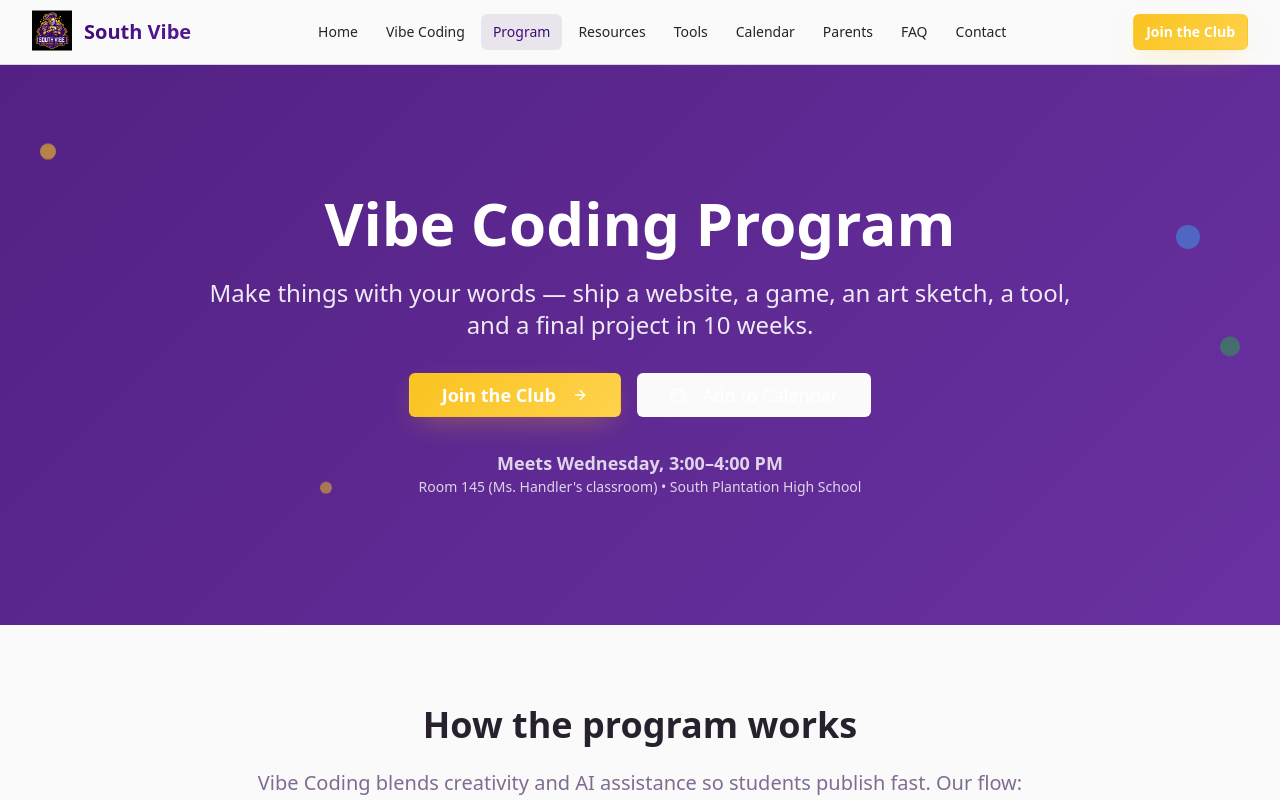
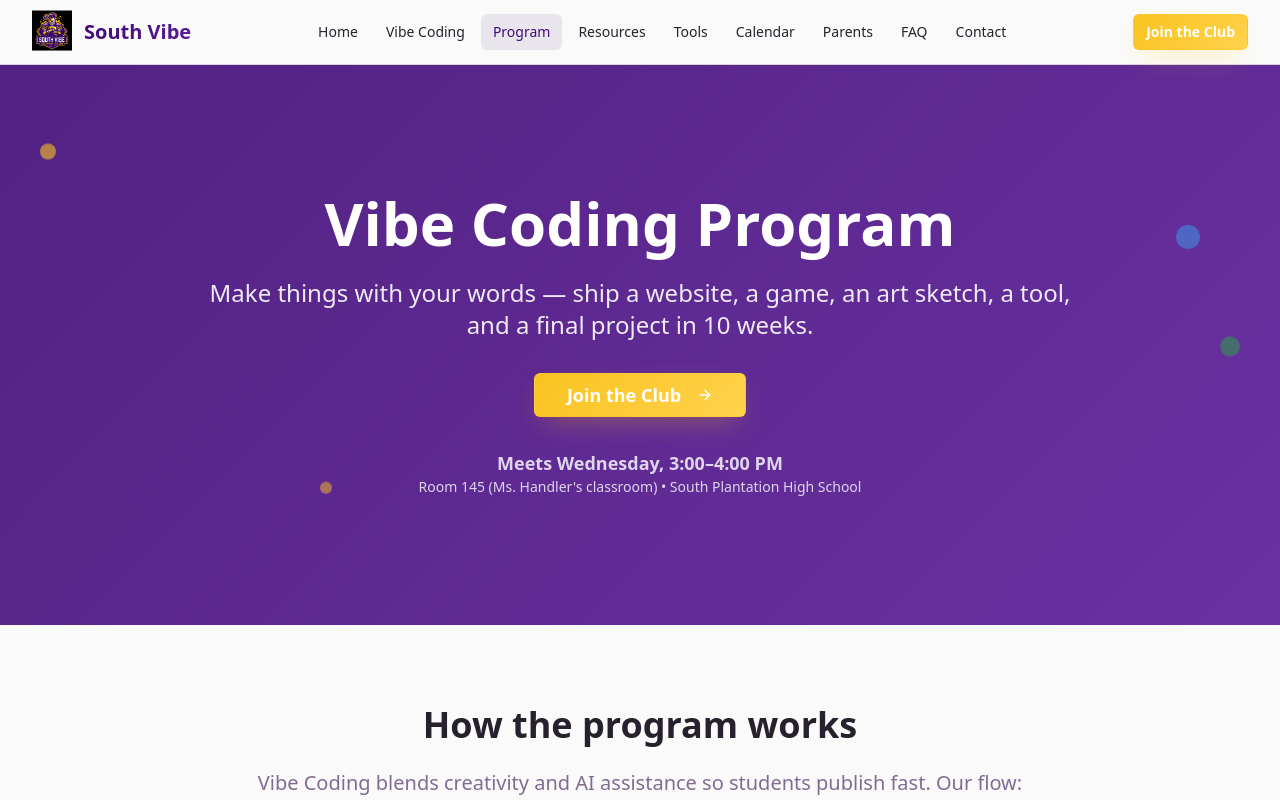
Before and after one commit to charleshappy07/south-vibe-coding, a React (Vite) app: page /program in a window 1280 px wide. Shown: the top 800 px of the page. Built offline with nearby package versions, Linux system fonts and the light colour scheme.

Commit message:
Remove "Add to calendar" buttons
Removed all instances of "Add to calendar" buttons from the website.

```diff
--- a/src/pages/Calendar.tsx
+++ b/src/pages/Calendar.tsx
@@ -136,17 +136,6 @@ const Calendar = () => {
             </div>
           </div>
 
-          <Button size="lg" asChild>
-            <a
-              href="https://calendar.google.com/calendar/placeholder"
-              target="_blank"
-              rel="noopener noreferrer"
-              className="inline-flex items-center gap-2"
-            >
-              <CalendarIcon className="h-5 w-5" />
-              Add to Google Calendar
-            </a>
-          </Button>
         </section>
 
         {/* Weekly Sessions */}
--- a/src/pages/Program.tsx
+++ b/src/pages/Program.tsx
@@ -239,18 +239,6 @@ const Program = () => {
                   <Link to="/join#signup">
                     Join the Club
                     <ArrowRight className="ml-2 h-5 w-5" />
-                  </Link>
-                </Button>
-                <Button
-                  variant="outline"
-                  size="lg"
-                  className="text-lg px-8 py-4 border-white/30 text-white hover:bg-white/10"
-                  onClick={() => handleCTAClick('Add to Calendar')}
-                  asChild
-                >
-                  <Link to="/calendar">
-                    <Calendar className="mr-2 h-5 w-5" />
-                    Add to Calendar
                   </Link>
                 </Button>
               </div>
@@ -554,18 +542,6 @@ const Program = () => {
                   <ArrowRight className="ml-2 h-5 w-5" />
                 </Link>
               </Button>
-              <Button
-                variant="outline"
-                size="lg"
-                className="text-lg px-8 py-4 border-white/30 text-white hover:bg-white/10"
-                onClick={() => handleCTAClick('Add to Calendar - Footer')}
-                asChild
-              >
-                <Link to="/calendar">
-                  <Calendar className="mr-2 h-5 w-5" />
-                  Add to Calendar
-                </Link>
-              </Button>
             </div>
           </div>
         </section>
```
